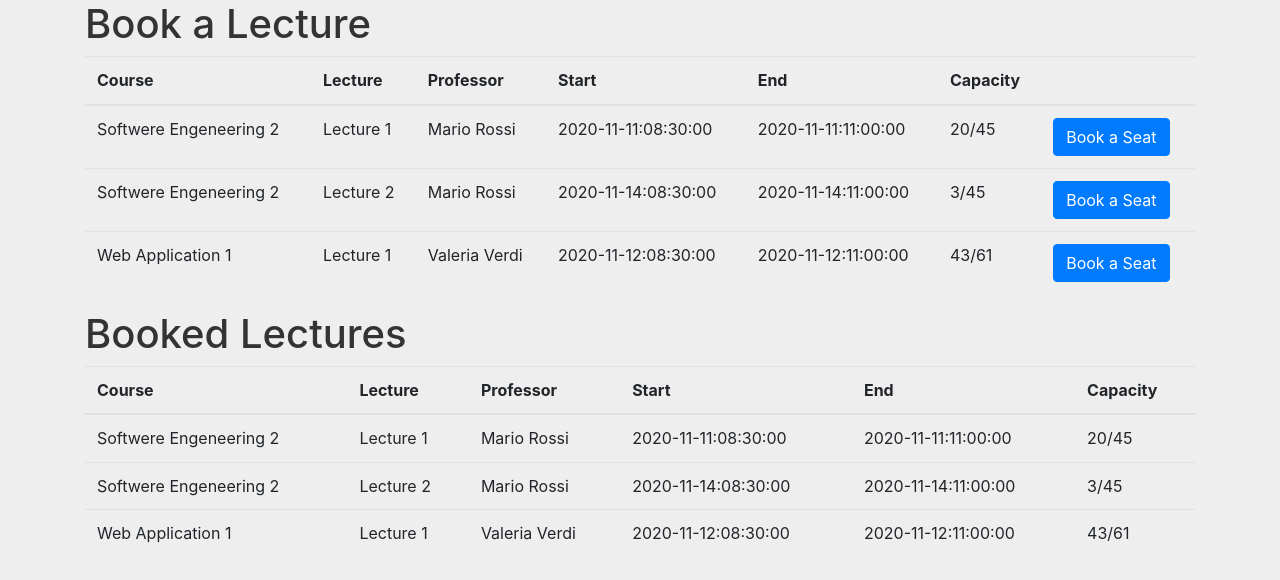
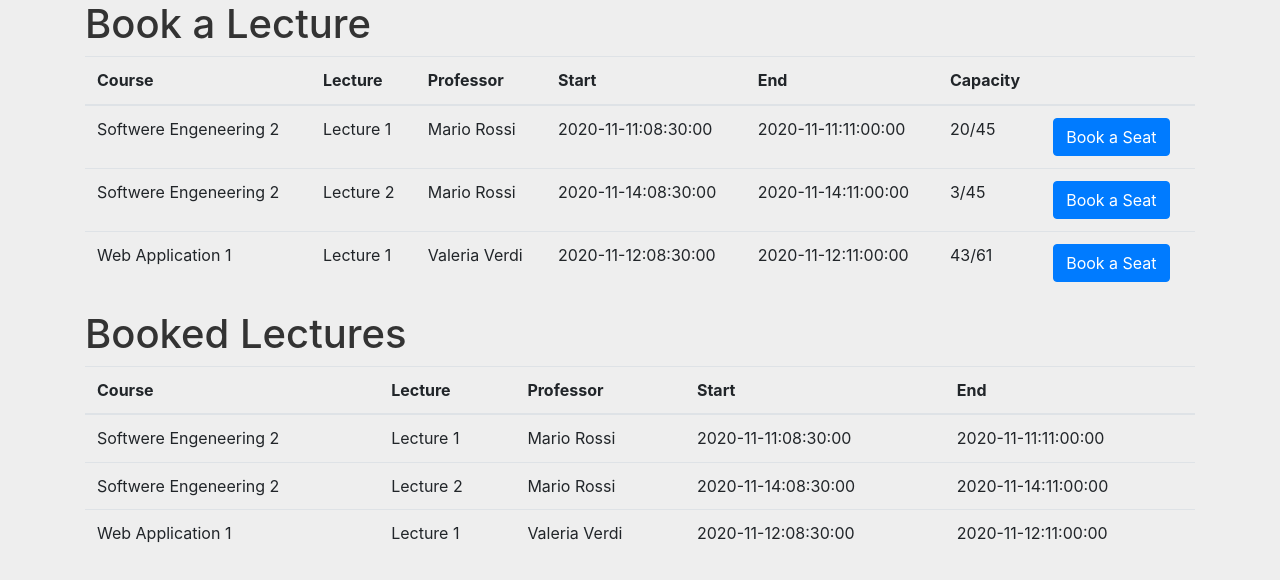
Before and after one commit to huanghaihang/PULSeBS, a React (Create React App) app: page / in a window 1280 px wide. Shown: the top 580 px of the page. Built offline with nearby package versions, Linux system fonts and the light colour scheme.

Commit message:
fix : removed capacity inbooked lectures

```diff
--- a/src/components/BookedLecture.tsx
+++ b/src/components/BookedLecture.tsx
@@ -9,7 +9,6 @@ export const BookedLecture = (props: any)=>{
             <td>{props.lecture.lecturer}</td>
             <td>{props.lecture.start}</td>
             <td>{props.lecture.end}</td>
-            <td>{props.lecture.booked_students}/{props.lecture.capacity}</td>
         </tr>
     );
 }
--- a/src/components/BookedLectureList.tsx
+++ b/src/components/BookedLectureList.tsx
@@ -12,7 +12,6 @@ export const BookedLectureList = (props:any)=>{
                     <th>Professor</th>
                     <th>Start</th>
                     <th>End</th>
-                    <th>Capacity</th>
                 </tr>
             </thead>
             <tbody>
```
